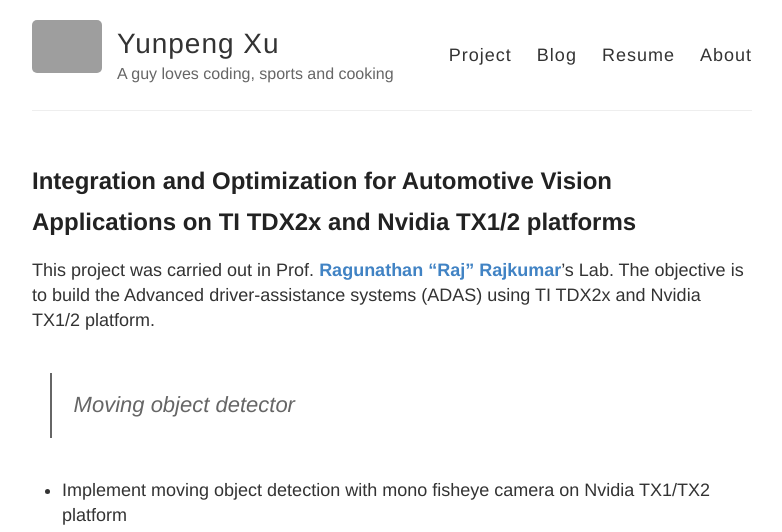
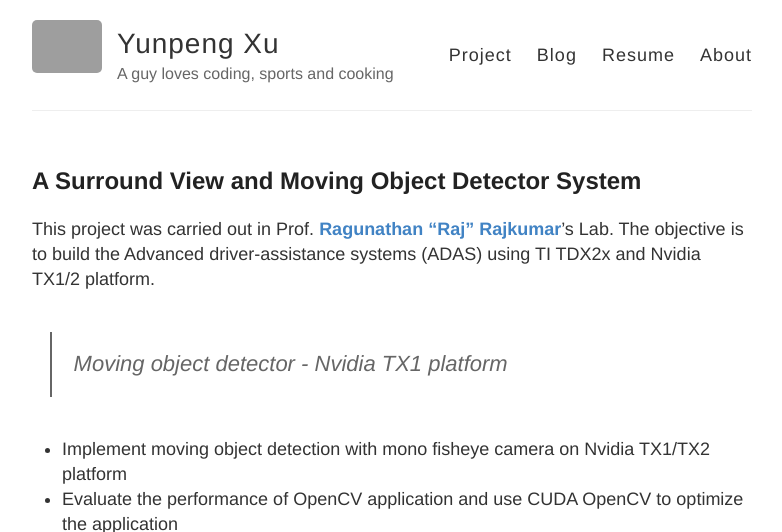
Before and after one commit to louis-xu-ustc/louis-xu-ustc.github.io, a Jekyll site: the page built from _posts/2017-06-29-adas.md, in a window 1280 px wide and 1400 px high, cut to the strip 0-532 px from the top of the window. Shown: the whole strip, without its empty margins (248-1030 px from the left). Built offline with Jekyll 4.4.1, drawn with Linux system fonts in a browser that asks for light colours; comment, search, counter and statistics services are not loaded; some of the changed text lies outside the part shown; grey boxes are pictures that could not be loaded.

Commit message:
[yunpengx] update  adas  project

```diff
--- a/_posts/2017-06-29-adas.md
+++ b/_posts/2017-06-29-adas.md
@@ -1,12 +1,12 @@
 ---
 layout: post
-title: "Integration and Optimization for Automotive Vision Applications on TI TDX2x and Nvidia TX1/2 platforms"
+title: "A Surround View and Moving Object Detector System"
 ---
 
 This project was carried out in Prof. [**Ragunathan "Raj" Rajkumar**](https://users.ece.cmu.edu/~raj/)'s Lab.
 The objective is to build the Advanced driver-assistance systems (ADAS) using TI TDX2x and Nvidia TX1/2 platform.
 
-> Moving object detector
+> Moving object detector - Nvidia TX1 platform
 
 - Implement moving object detection with mono fisheye camera on Nvidia TX1/TX2 platform
 - Evaluate the performance of OpenCV application and use CUDA OpenCV to optimize the application
@@ -17,7 +17,7 @@
 ![Moving object detector](/images/20170629/moving_object_detector.JPG)
 ***Figure 2.** Moving object detector on quad view*
 
-> Surround view monitoring
+> Surround view monitoring - TI TDA2x platform
 
 - Port and integrate surround view monitoring application with 4 fisheye cameras to TI TDX2x platform
 - Optimize the ported application using DSP, GPU and vision accelerator supported by the system
```
